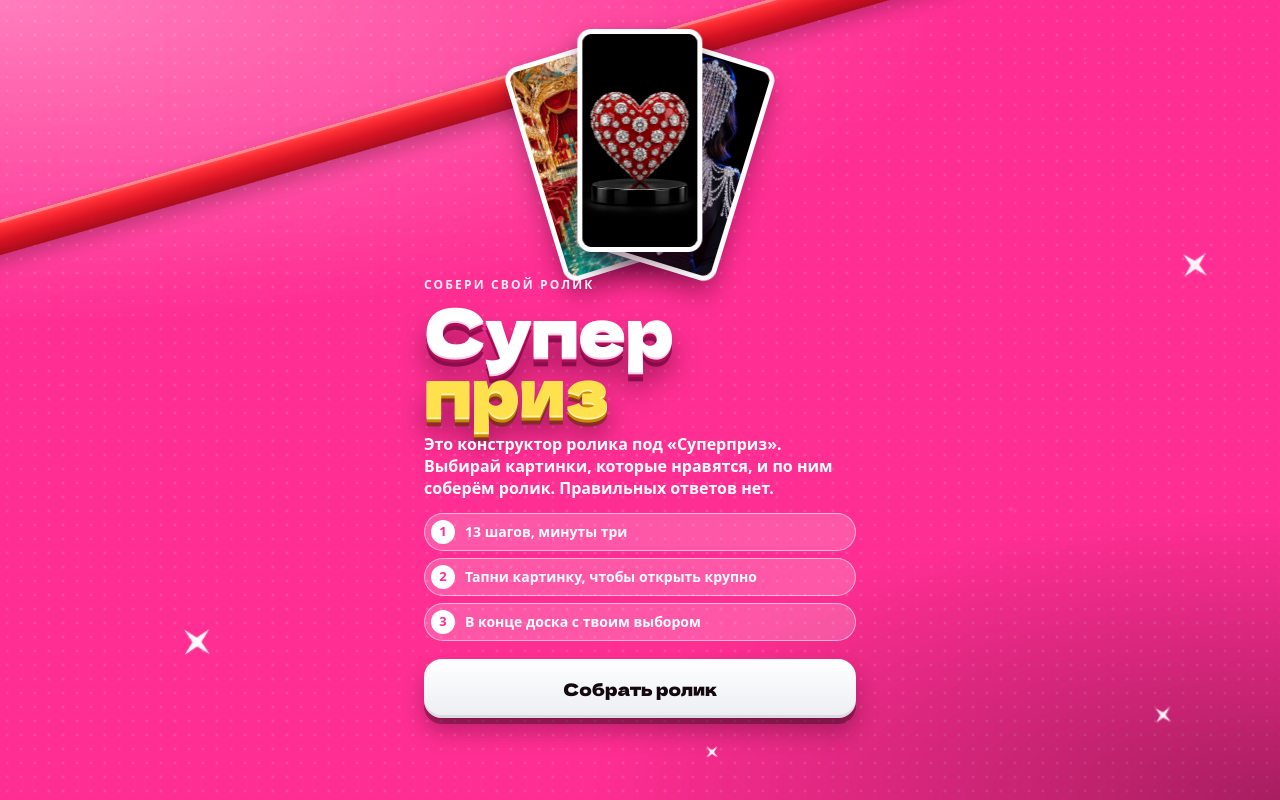
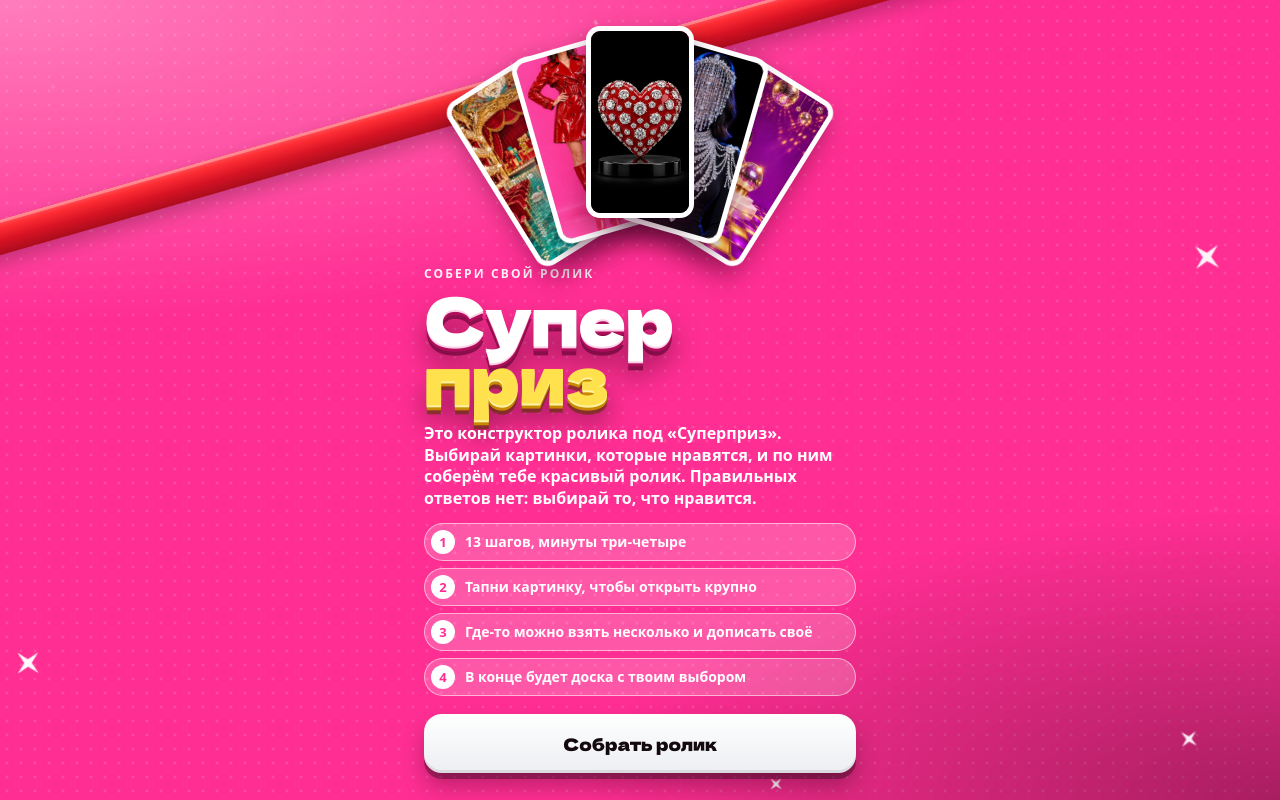
Before and after one commit to nikitkalol1488/superpriz, a plain HTML site: page index.html in a window 1280 px wide. Drawn offline with Linux system fonts and the light colour scheme.

Commit message:
Обложка: веер из пяти карточек, новый текст и подсказки
Co-Authored-By: Claude Fable 5.2 <noreply@anthropic.com>

```diff
--- a/index.html
+++ b/index.html
@@ -33,11 +33,13 @@ h1,h2,.dela{font-family:Dela,system-ui,sans-serif;font-weight:400;letter-spacing
 /* обложка */
 .cover{min-height:calc(100vh - 60px);display:flex;flex-direction:column;justify-content:center;color:#fff}
 .sheet{background:#fff;color:var(--ink);border-radius:22px;padding:26px 22px;box-shadow:0 14px 30px rgba(60,0,30,.35)}
-.fan{position:relative;height:clamp(150px,45vw,205px);margin:0 0 2px}
-.fan img{position:absolute;left:50%;bottom:0;width:29%;aspect-ratio:9/16;object-fit:cover;border:5px solid #fff;border-radius:14px;box-shadow:0 12px 24px rgba(60,0,30,.45);transform-origin:50% 120%;animation:fan .8s cubic-bezier(.2,1.4,.4,1) both}
-.fan img:nth-child(1){transform:translateX(-50%) rotate(-17deg);animation-delay:.1s}
-.fan img:nth-child(2){transform:translateX(-50%) rotate(17deg);animation-delay:.2s}
-.fan img:nth-child(3){transform:translateX(-50%) rotate(0deg) translateY(-12px);animation-delay:.32s;z-index:2}
+.fan{position:relative;height:clamp(150px,46vw,210px);margin:0 0 26px}
+.fan img{position:absolute;left:50%;bottom:0;width:25%;aspect-ratio:9/16;object-fit:cover;border:5px solid #fff;border-radius:14px;box-shadow:0 12px 24px rgba(60,0,30,.45);transform-origin:50% 150%;animation:fan .8s cubic-bezier(.2,1.4,.4,1) both}
+.fan img:nth-child(1){transform:translateX(-50%) rotate(-32deg);animation-delay:.05s;z-index:1}
+.fan img:nth-child(2){transform:translateX(-50%) rotate(-16deg);animation-delay:.14s;z-index:2}
+.fan img:nth-child(3){transform:translateX(-50%) rotate(16deg);animation-delay:.23s;z-index:2}
+.fan img:nth-child(4){transform:translateX(-50%) rotate(32deg);animation-delay:.32s;z-index:1}
+.fan img:nth-child(5){transform:translateX(-50%) rotate(0deg) translateY(-10px);animation-delay:.42s;z-index:3}
 @keyframes fan{from{opacity:0;transform:translateX(-50%) rotate(0deg) translateY(60%) scale(.7)}}
 .kick{font:800 12px/1 system-ui;letter-spacing:.18em;text-transform:uppercase;color:var(--ch)}
 .cover .kick{color:#fff;opacity:.92;margin-top:14px;display:block}
@@ -160,7 +162,7 @@ pre.tz{white-space:pre-wrap;word-break:break-word;font:500 13.5px/1.45 ui-monosp
 </style>
 </head>
 <body>
-<div id="decor"><i class="rb r1"></i><i class="sp" style="left:8%;top:9%;--s:30px;--d:2.6s;--w:-0.2s"></i><i class="sp" style="left:84%;top:6%;--s:20px;--d:3.1s;--w:-1.1s"></i><i class="sp" style="left:92%;top:31%;--s:34px;--d:2.2s;--w:-0.7s"></i><i class="sp" style="left:4%;top:47%;--s:18px;--d:3.4s;--w:-1.9s"></i><i class="sp" style="left:78%;top:62%;--s:26px;--d:2.8s;--w:-0.4s"></i><i class="sp" style="left:14%;top:78%;--s:36px;--d:2.5s;--w:-1.4s"></i><i class="sp" style="left:90%;top:88%;--s:22px;--d:3.0s;--w:-2.2s"></i><i class="sp" style="left:46%;top:3%;--s:14px;--d:2.1s;--w:-0.9s"></i><i class="sp" style="left:55%;top:93%;--s:16px;--d:3.3s;--w:-0.1s"></i></div>
+<div id="decor"><i class="rb r1"></i><i class="sp" style="left:3%;top:9%;--s:30px;--d:2.6s;--w:-0.2s"></i><i class="sp" style="left:88%;top:5%;--s:20px;--d:3.1s;--w:-1.1s"></i><i class="sp" style="left:93%;top:30%;--s:34px;--d:2.2s;--w:-0.7s"></i><i class="sp" style="left:1%;top:47%;--s:18px;--d:3.4s;--w:-1.9s"></i><i class="sp" style="left:94%;top:62%;--s:26px;--d:2.8s;--w:-0.4s"></i><i class="sp" style="left:1%;top:81%;--s:30px;--d:2.5s;--w:-1.4s"></i><i class="sp" style="left:92%;top:91%;--s:22px;--d:3.0s;--w:-2.2s"></i><i class="sp" style="left:46%;top:2%;--s:14px;--d:2.1s;--w:-0.9s"></i><i class="sp" style="left:60%;top:97%;--s:16px;--d:3.3s;--w:-0.1s"></i></div>
 <div id="app"><div class="screen"><div class="sheet"><h2 class="dela">Суперприз</h2><p style="margin-top:10px;line-height:1.4">Страница загружается. Если она так и осталась пустой, открой ссылку в обычном браузере.</p></div></div></div>
 <div id="dock" class="dock"></div>
 <div id="view"></div>
@@ -238,10 +240,10 @@ function brief(){const L=['ВЫБОР ДЛЯ РОЛИКА «СУПЕРПРИЗ»
 /* экраны */
 function show(html,col){app.style.paddingBottom=html.indexOf('class="cover"')>=0?'24px':'';document.documentElement.style.setProperty('--ch',col||COL[0]);app.innerHTML='<div class="screen">'+html+'</div>';dockEl.innerHTML='';window.scrollTo(0,0)}
 function cover(){const started=st.step>=0;
- show(`<div class="cover"><div class="fan"><img src="th/W4.jpg" alt=""><img src="th/J6.jpg" alt=""><img src="th/P4.jpg" alt=""></div>
+ show(`<div class="cover"><div class="fan"><img src="th/W4.jpg" alt=""><img src="th/F2.jpg" alt=""><img src="th/J6.jpg" alt=""><img src="th/B5.jpg" alt=""><img src="th/P4.jpg" alt=""></div>
  <span class="kick">собери свой ролик</span><h1>Супер<em>приз</em></h1>
- <p class="lead">Это конструктор ролика под «Суперприз». Выбирай картинки, которые нравятся, и по ним соберём ролик. Правильных ответов нет.</p>
- <div class="steps"><div><b>1</b>${N} шагов, минуты три</div><div><b>2</b>Тапни картинку, чтобы открыть крупно</div><div><b>3</b>В конце доска с твоим выбором</div></div>
+ <p class="lead">Это конструктор ролика под «Суперприз». Выбирай картинки, которые нравятся, и по ним соберём тебе красивый ролик. Правильных ответов нет: выбирай то, что нравится.</p>
+ <div class="steps"><div><b>1</b>${N} шагов, минуты три-четыре</div><div><b>2</b>Тапни картинку, чтобы открыть крупно</div><div><b>3</b>Где-то можно взять несколько и дописать своё</div><div><b>4</b>В конце будет доска с твоим выбором</div></div>
  <button class="btn alt" data-act="start">${started?'Продолжить':'Собрать ролик'}</button>${started?'<button class="link" data-act="reset">Начать сначала</button>':''}</div>`)}
 function chapter(i){st.step=i;save();const c=CH[i],[p,n,t]=st.a[i];
  const dots=CH.map((_,j)=>`<i class="${j===i?'now':done(j)?'on':''}"></i>`).join('');
```
